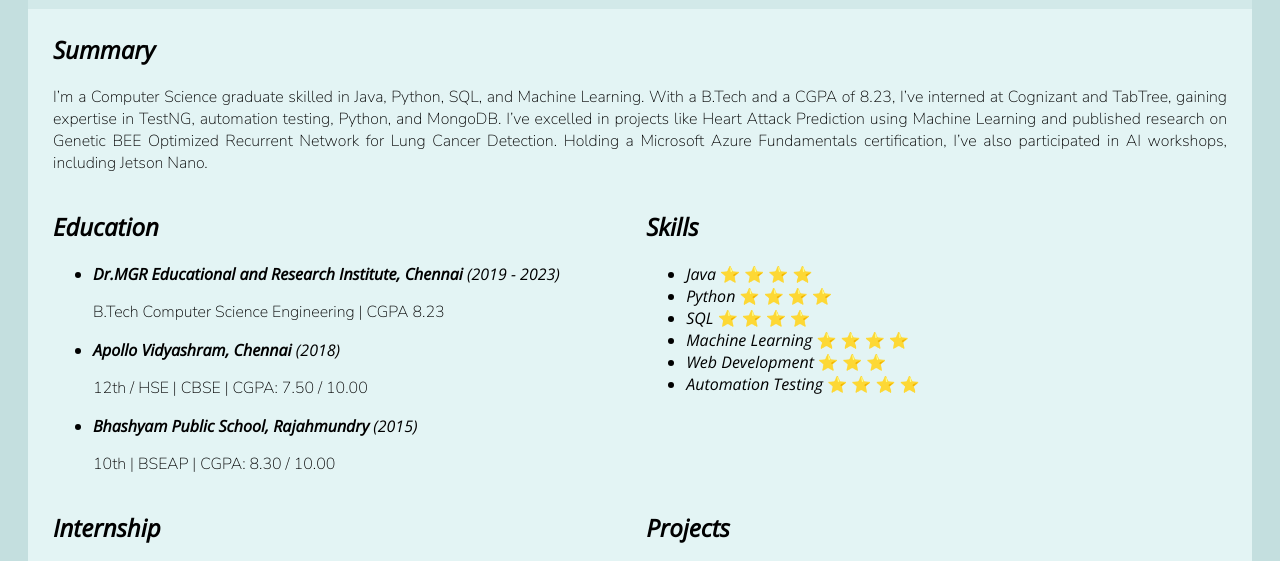
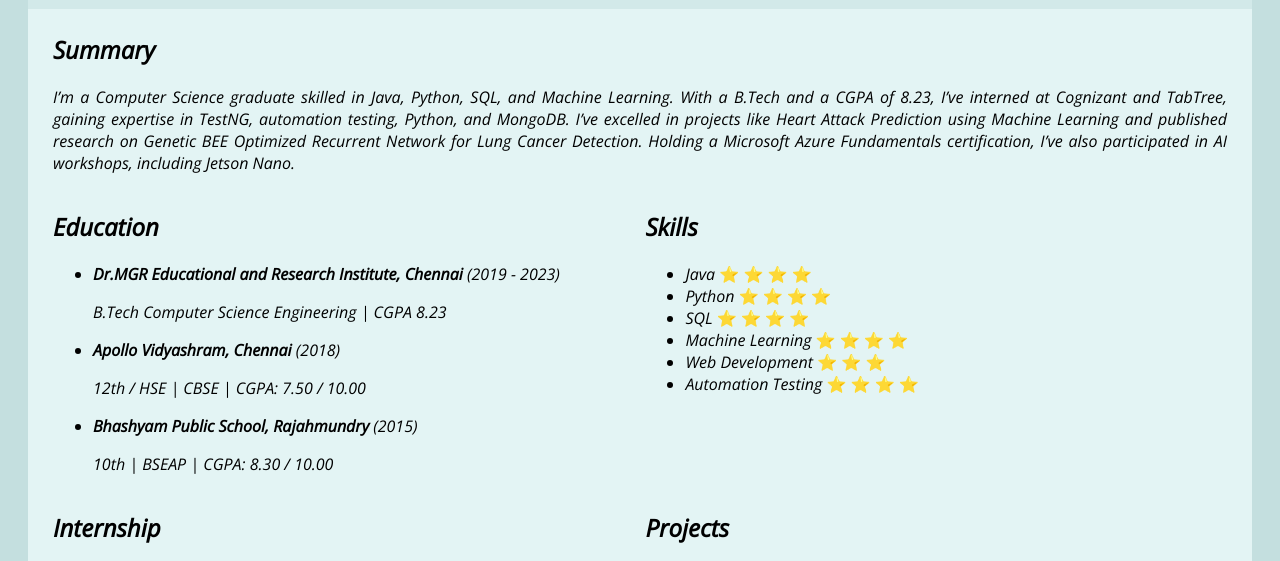
Before and after one commit to slrteja/resume, a plain HTML site: page index.html in a window 1280 px wide. Shown: the part 162-723 px from the top of the page. Drawn offline with nearby package versions, Linux system fonts and the light colour scheme.

Commit message:
Update styles.css

```diff
--- a/styles.css
+++ b/styles.css
@@ -80,7 +80,7 @@ h1 {
 }
 
 p {
-    font-family: 'Nunito Sans', sans-serif;
+/*     font-family: 'Nunito Sans', sans-serif; */
 }
 
 footer {
```
